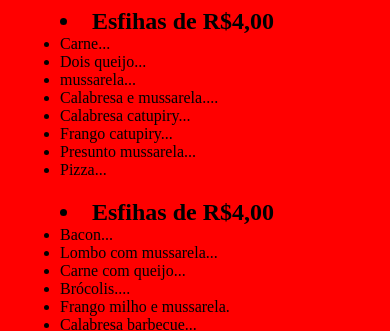
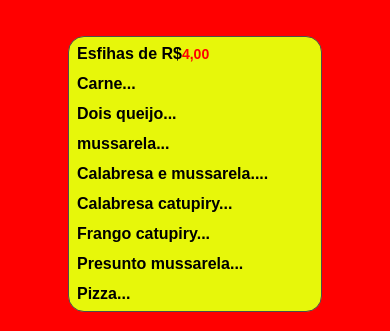
Before and after one commit to rogerio-s-s/Santa-B-rbara-Pizzaria, a plain HTML site: page esfihas.html in a window 390 px wide. Shown: the part 376-707 px from the top of the page. Drawn offline with Linux system fonts and the light colour scheme.

Commit message:
Add files via upload

```diff
--- a/esfihas.html
+++ b/esfihas.html
@@ -219,16 +219,21 @@
                 justify-content: center;
                 flex-flow: wrap;
                 margin-top: 10px;
+                margin: 3rem;
 
             }
 
 
             .produto {
-
+                background-color: rgb(231, 247, 10);
+                border: 1px solid #4d4c4c;
                 gap: 40px;
-                padding: 0px;
+                margin: 3rem;
                 justify-content: center;
                 flex-flow: wrap;
+                border-radius: 16px;
+                padding: 1px;
+
 margin: 20px;
 
             }
@@ -238,6 +243,22 @@ margin: 20px;
                 bottom: 0;
                 right: 0;
             }
+
+            li {
+                font-size: 16px;
+                list-style: none;
+                width: 100%;
+                font-family: Arial, sans-serif;
+                font-weight: bold;
+                margin: 2px;
+padding: 5px;
+            }
+            li>b {
+                color: red;
+                font-size: 14px;
+
+            }
+
         }
     </style>
 </head>
```
Also changed, not shown: pizzas.html (+3 -1 lines).
